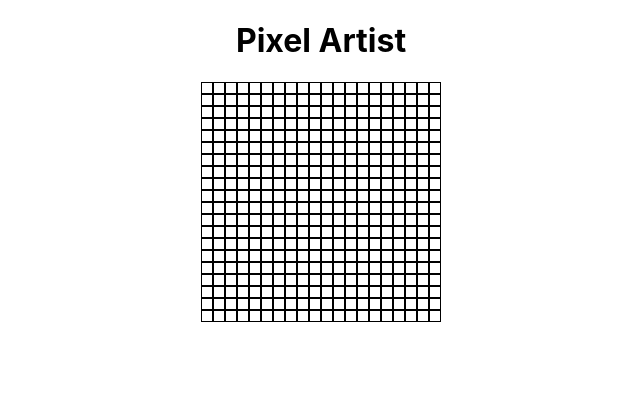
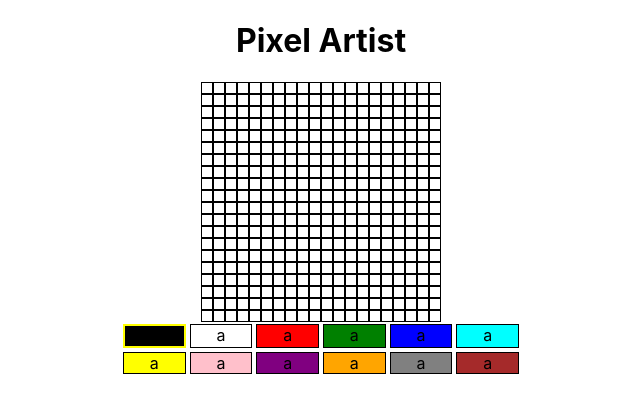
Before and after one commit to snowdog773/react-pixel-artist, a React (Create React App) app: page / in a window 1280 px wide. Shown: the top 412 px of the page, without its empty margins (319-959 px from the left). Built offline with nearby package versions, Linux system fonts and the light colour scheme.

Commit message:
working in all colours

```diff
--- a/src/App.js
+++ b/src/App.js
@@ -1,15 +1,37 @@
 import React, { Component } from "react";
 import Container from "./Container.jsx";
+import Pallette from "./Pallette.jsx";
 import "./style.css";
 
 class App extends Component {
-  state = { pixel: new Array(400).fill("white") };
+  state = {
+    pixel: new Array(400).fill("white"),
+    colors: [
+      "black",
+      "white",
+      "red",
+      "green",
+      "blue",
+      "cyan",
+      "yellow",
+      "pink",
+      "purple",
+      "orange",
+      "grey",
+      "brown",
+    ],
+    activeColor: "black",
+  };
 
   paint = (position) => {
     const newPixel = [...this.state.pixel];
-    newPixel[position] = 1;
+    newPixel[position] = this.state.activeColor;
     this.setState({ pixel: newPixel });
     console.log(`click`);
+  };
+
+  changeColor = (color) => {
+    this.setState({ activeColor: color });
   };
 
   render() {
@@ -17,6 +39,11 @@ class App extends Component {
       <>
         <h1>Pixel Artist</h1>
         <Container pixel={this.state.pixel} paint={this.paint} />
+        <Pallette
+          colors={this.state.colors}
+          changeColor={this.changeColor}
+          activeColor={this.state.activeColor}
+        />
       </>
     );
   }
--- /dev/null
+++ b/src/PaintPot.jsx
@@ -0,0 +1,18 @@
+import React from "react";
+const PaintPot = (props) => {
+  return (
+    <>
+      <div
+        className={
+          props.color === props.activeColor ? "activePaint" : "inactivePaint"
+        }
+        style={{ backgroundColor: props.color }}
+        onClick={() => props.changeColor(props.color)}
+      >
+        a
+      </div>
+    </>
+  );
+};
+
+export default PaintPot;
--- /dev/null
+++ b/src/Pallette.jsx
@@ -0,0 +1,23 @@
+import React from "react";
+import PaintPot from "./PaintPot";
+
+const Pallette = (props) => {
+  return (
+    <>
+      <div className="pallette">
+        {props.colors.map((e, index) => {
+          return (
+            <PaintPot
+              color={e}
+              key={index}
+              changeColor={props.changeColor}
+              activeColor={props.activeColor}
+            />
+          );
+        })}
+      </div>
+    </>
+  );
+};
+
+export default Pallette;
--- a/src/Pixel.jsx
+++ b/src/Pixel.jsx
@@ -5,7 +5,7 @@ const Pixel = (props) => {
     <>
       <div
         className="pixel"
-        style={{ backgroundColor: props.color === 1 ? "black" : "white" }}
+        style={{ backgroundColor: props.color }}
         onClick={() => props.paint(props.pos)}
       ></div>
     </>
--- a/src/style.css
+++ b/src/style.css
@@ -20,3 +20,24 @@ body {
   border-width: 1px;
   border-color: #000;
 }
+
+.pallette {
+  display: grid;
+  grid-template-columns: repeat(6, 1fr);
+  width: 400px;
+  margin: auto;
+}
+
+.activePaint {
+  border-style: solid;
+  border-width: 2px;
+  border-color: yellow;
+  margin: 2px;
+}
+
+.inactivePaint {
+  border-style: groove;
+  border-width: 1px;
+  border-color: black;
+  margin: 2px;
+}
```
